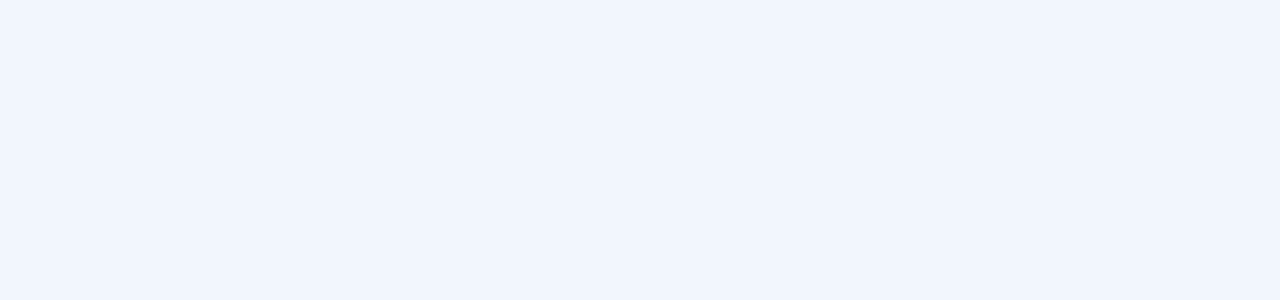
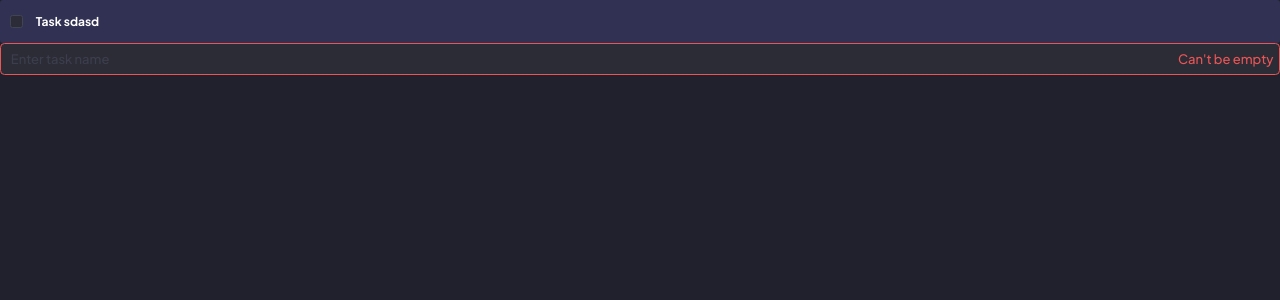
Before and after one commit to Moorroww/fullstack-task-app, a Next.js app: page / in a window 1280 px wide. Shown: the top 300 px of the page. Built offline with nearby package versions, Linux system fonts and the light colour scheme.

Commit message:
add input and subtask checkbox elements

```diff
--- a/app/globals.css
+++ b/app/globals.css
@@ -13,6 +13,7 @@ body {
   :root {
     --background: 220 69% 97%;
     --foreground: 0 0% 100%;
+    --lines: 221 69% 94%;
     --text: 237 100% 4%;
 
     --radius: 0.5rem;
@@ -22,6 +23,7 @@ body {
     --background: 235 16% 15%;
     --foreground: 235 12% 19%;
     --text: 0 0% 100%;
+    --lines: 235 12% 27%;
   }
 }
 
--- a/app/layout.tsx
+++ b/app/layout.tsx
@@ -18,7 +18,7 @@ export default function RootLayout({
   children: React.ReactNode;
 }>) {
   return (
-    <html lang="en">
+    <html lang="en" className="dark">
       <body className={plusJakartaSans.className}>{children}</body>
     </html>
   );
--- a/app/page.tsx
+++ b/app/page.tsx
@@ -1,3 +1,11 @@
+import SubtaskCheckbox from "@/components/SubtaskCheckbox";
+import TextField from "@/components/TextField";
+
 export default function Home() {
-  return <div></div>;
+  return (
+    <div>
+      <SubtaskCheckbox taskID="asdasmdas8d7" taskName="Task sdasd" />
+      <TextField isValid={false} />
+    </div>
+  );
 }
--- /dev/null
+++ b/components/SubtaskCheckbox.tsx
@@ -0,0 +1,35 @@
+"use client";
+
+import { useState } from "react";
+import { Checkbox } from "./ui/checkbox";
+import { cn } from "@/lib/utils";
+
+const SubtaskCheckbox = ({
+  taskName,
+  taskID,
+}: {
+  taskName: string;
+  taskID: string;
+}) => {
+  const [isDone, setIsDone] = useState<boolean>(false);
+
+  return (
+    <label
+      htmlFor={taskID}
+      className={cn(
+        "flex items-center gap-4 pl-3 py-3 rounded font-bold bg-background hover:bg-kbPurpleMain/25 cursor-pointer text-[12px]",
+        isDone && "line-through text-[#7a7c88]"
+      )}
+    >
+      <Checkbox
+        id={taskID}
+        className="pointer-events-auto"
+        checked={isDone}
+        onClick={() => setIsDone(!isDone)}
+      />{" "}
+      {taskName}
+    </label>
+  );
+};
+
+export default SubtaskCheckbox;
--- /dev/null
+++ b/components/TextField.tsx
@@ -0,0 +1,25 @@
+"use client";
+
+import { cn } from "@/lib/utils";
+import { Input } from "./ui/input";
+import { useState } from "react";
+
+const TextField = ({ isValid }: { isValid: boolean }) => {
+  const [inputValue, setInputValue] = useState<string>("");
+
+  return (
+    <div className="relative">
+      <Input
+        placeholder="Enter task name"
+        className={cn("", isValid != true && "border-kbRed")}
+      />
+      {isValid != true && (
+        <span className="absolute top-[50%] -translate-y-[50%] right-2 text-kbRed">
+          Can't be empty
+        </span>
+      )}
+    </div>
+  );
+};
+
+export default TextField;
--- /dev/null
+++ b/components/ui/checkbox.tsx
@@ -0,0 +1,30 @@
+"use client";
+
+import * as React from "react";
+import * as CheckboxPrimitive from "@radix-ui/react-checkbox";
+import { Check } from "lucide-react";
+
+import { cn } from "@/lib/utils";
+
+const Checkbox = React.forwardRef<
+  React.ElementRef<typeof CheckboxPrimitive.Root>,
+  React.ComponentPropsWithoutRef<typeof CheckboxPrimitive.Root>
+>(({ className, ...props }, ref) => (
+  <CheckboxPrimitive.Root
+    ref={ref}
+    className={cn(
+      "peer h-4 w-4 shrink-0 rounded-sm border border-primary ring-offset-background focus-visible:outline-none focus-visible:ring-2 focus-visible:ring-ring focus-visible:ring-offset-2 disabled:cursor-not-allowed disabled:opacity-50 data-[state=checked]:bg-kbPurpleMain data-[state=unchecked]:bg-foreground data-[state=checked]:text-kbPurpleMain data-[state=unchecked]:text-lines dark:data-[state=unchecked]:text-[#404552] dark:data-[state=unchecked]:bg-[#2b2c37]",
+      className
+    )}
+    {...props}
+  >
+    <CheckboxPrimitive.Indicator
+      className={cn("flex items-center justify-center text-current text-white")}
+    >
+      <Check className="h-4 w-4" />
+    </CheckboxPrimitive.Indicator>
+  </CheckboxPrimitive.Root>
+));
+Checkbox.displayName = CheckboxPrimitive.Root.displayName;
+
+export { Checkbox };
--- /dev/null
+++ b/components/ui/input.tsx
@@ -0,0 +1,25 @@
+import * as React from "react";
+
+import { cn } from "@/lib/utils";
+
+export interface InputProps
+  extends React.InputHTMLAttributes<HTMLInputElement> {}
+
+const Input = React.forwardRef<HTMLInputElement, InputProps>(
+  ({ className, type, ...props }, ref) => {
+    return (
+      <input
+        type={type}
+        className={cn(
+          "flex h-10 w-full rounded-md border border-lines bg-foreground px-3 py-2 text-sm ring-offset-background file:border-0 file:bg-transparent file:text-sm file:font-medium placeholder:text-lines focus-visible:outline-none focus-visible:ring-2 focus-visible:ring-ring focus-visible:ring-offset-2 disabled:cursor-not-allowed disabled:opacity-50 body-l",
+          className
+        )}
+        ref={ref}
+        {...props}
+      />
+    );
+  }
+);
+Input.displayName = "Input";
+
+export { Input };
--- a/package.json
+++ b/package.json
@@ -9,6 +9,7 @@
     "lint": "next lint"
   },
   "dependencies": {
+    "@radix-ui/react-checkbox": "^1.0.4",
     "@radix-ui/react-slot": "^1.0.2",
     "class-variance-authority": "^0.7.0",
     "clsx": "^2.1.1",
--- a/tailwind.config.ts
+++ b/tailwind.config.ts
@@ -35,6 +35,7 @@ const config = {
         foreground: "hsl(var(--foreground))",
         background: "hsl(var(--background))",
         text: "hsl(var(--text))",
+        lines: "hsl(var(--lines))",
         ring: "hsl(var(--ring))",
       },
       borderRadius: {
```
Also changed, not shown: 1 other file (tests, documents, lock files or other folders).
